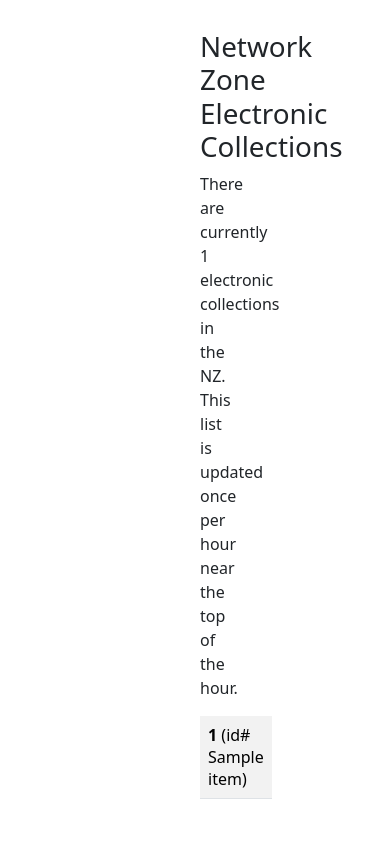
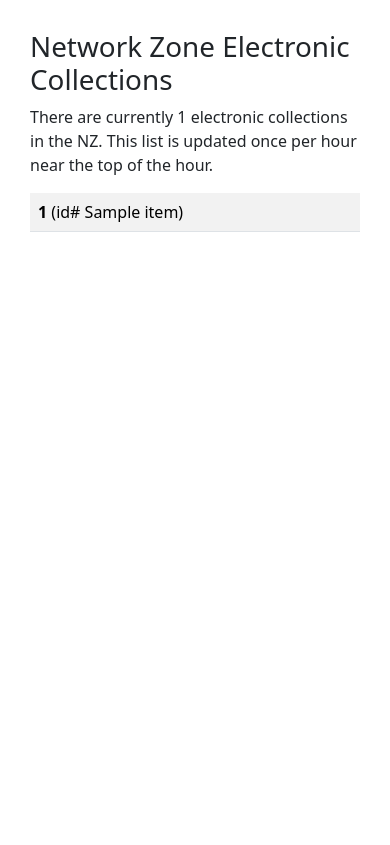
Before and after one commit to cuny-libraries/electronic-collections-web-app, a Flask app: template templates/index.html in a window 390 px wide. After the commit the page ends 232 px from the top, so only its background shows below. Run offline with Flask 3, Linux system fonts and the light colour scheme; the template is opened without the code that fills it: most values are stand-ins (such as "Sample title", 1, 10 or a date in 2020); lists and menus that the app fills with data are empty; parts of the project's set-up code (start-up, migrations or seed data) failed here and were passed over.

Commit message:
add css; fix viewport on mobile

```diff
--- a/app.py
+++ b/app.py
@@ -1,5 +1,5 @@
 import json
-from flask import Flask, render_template
+from flask import Flask, render_template, url_for
 
 app = Flask(__name__)
 
--- /dev/null
+++ b/static/main.css
@@ -0,0 +1,10 @@
+@media (max-width: 1000px) {
+        body { padding: 30px }
+}
+
+@media (min-width: 1000px) {
+        body {
+                padding-left: 200px;
+                padding-right: 200px;
+        }
+}
--- a/templates/index.html
+++ b/templates/index.html
@@ -1,4 +1,10 @@
 <head>
+  <meta name="viewport" content="width=device-width, initial-scale=1" />
+  <link
+    rel="stylesheet"
+    type="text/css"
+    href={{ url_for("static", filename="main.css") }}
+  />
   <link
     href="https://cdn.jsdelivr.net/npm/bootstrap@5.3.3/dist/css/bootstrap.min.css"
     rel="stylesheet"
@@ -11,7 +17,7 @@
     crossorigin="anonymous"
   ></script>
 </head>
-<body style="padding: 30px 200px">
+<body>
   <h1>Network Zone Electronic Collections</h1>
   <p>There are currently {{ count }} electronic collections in the NZ. This list is updated once per hour near the top of the hour.</p>
   <table class="table table-striped">
```
